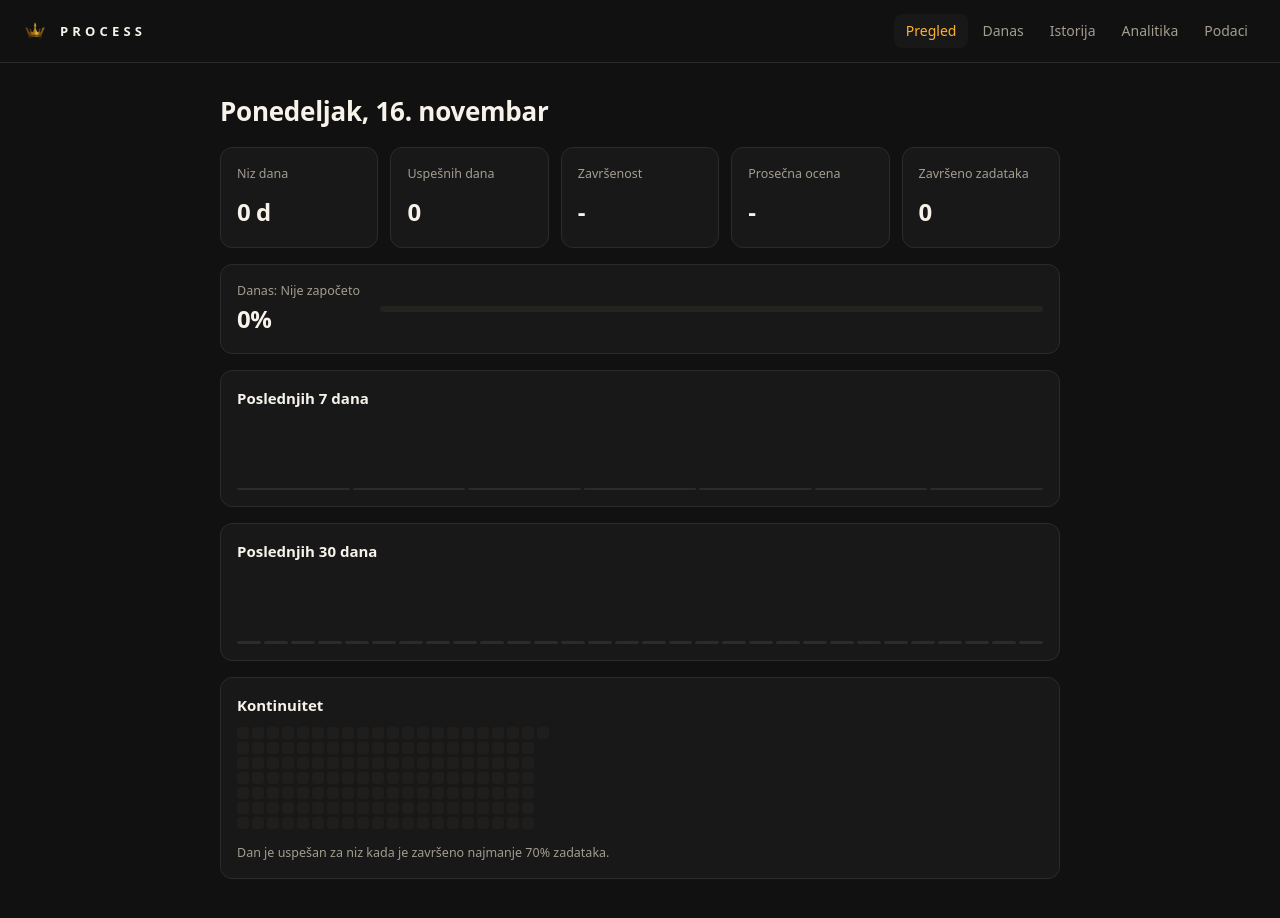
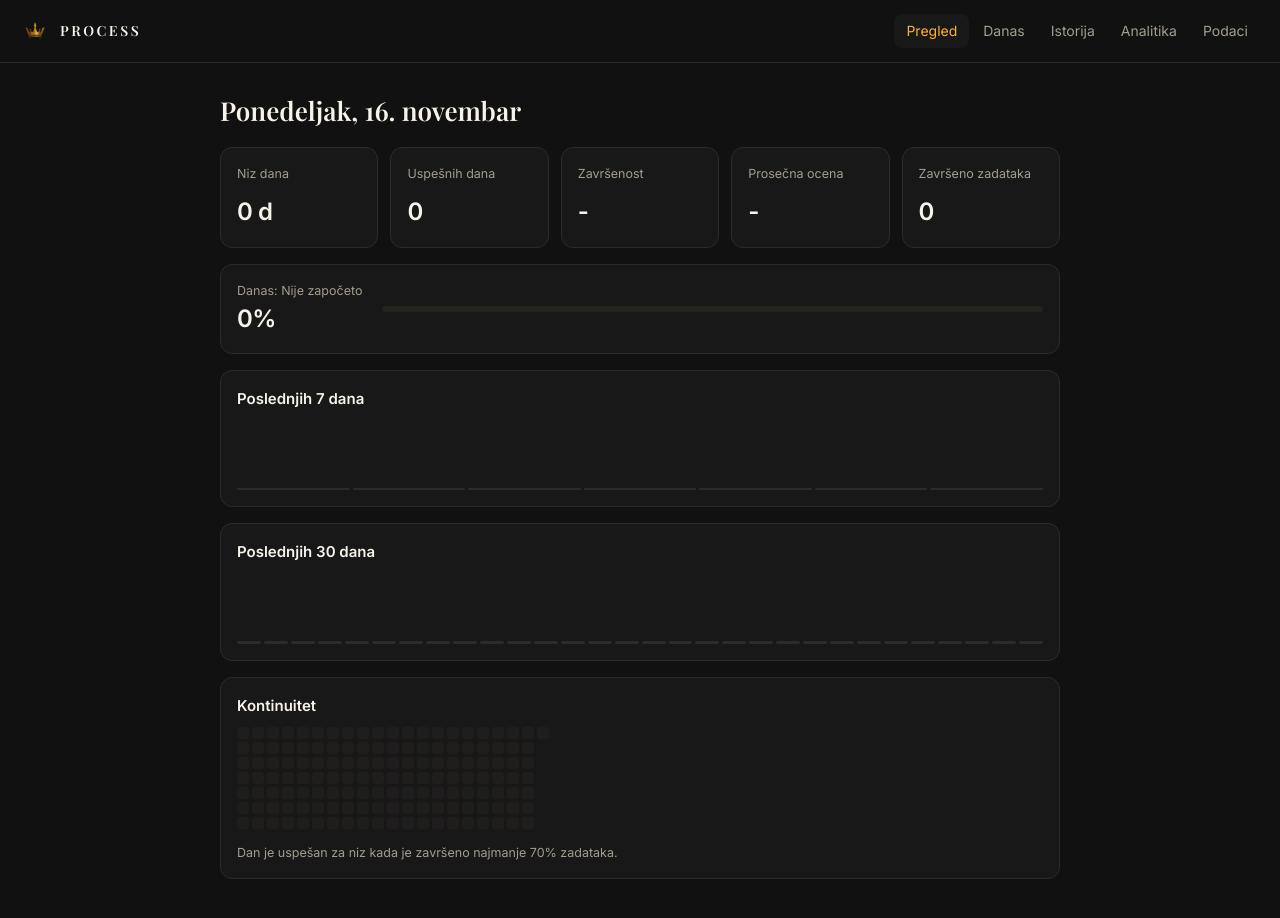
Before and after one commit to DaliborSuvajcevic/Process, a plain HTML site: page index.html in a window 1280 px wide. Drawn offline with nearby package versions, Linux system fonts and the light colour scheme.

Commit message:
Add Playfair Display + Inter brand fonts for logo and headings

```diff
--- a/index.html
+++ b/index.html
@@ -8,7 +8,9 @@
 <title>PROCESS</title>
 <link rel="icon" type="image/png" href="assets/crown.png">
 <link rel="apple-touch-icon" href="assets/crown.png">
-<link rel="stylesheet" href="style.css?v=2">
+<link rel="preconnect" href="https://fonts.googleapis.com">
+<link href="https://fonts.googleapis.com/css2?family=Playfair+Display:wght@500;600&family=Inter:wght@400;500;600;700&display=swap" rel="stylesheet">
+<link rel="stylesheet" href="style.css?v=3">
 </head>
 <body>
 <header><div class="brand"><img src="assets/crown.png" alt="The Golden Circle" width="30" height="30"><b class="logo">PROCESS</b></div><nav id="nav"></nav></header>
--- a/style.css
+++ b/style.css
@@ -1,16 +1,16 @@
 :root{--bg:#111111;--card:#181818;--bd:#2c2b28;--tx:#F7F3EA;--mut:#a39d8f;--ac:#FFB132;--bad:#e5877c;--warn:#FFB132;--fld:#141414;--btn:#1f1e1c;--btnh:#2a2824;color-scheme:dark}
 *{box-sizing:border-box}
-body{margin:0;background:var(--bg);color:var(--tx);font:15px/1.55 system-ui,-apple-system,"Segoe UI",sans-serif;padding-top:env(safe-area-inset-top,0px)}
+body{margin:0;background:var(--bg);color:var(--tx);font:15px/1.55 "Inter",system-ui,-apple-system,"Segoe UI",sans-serif;padding-top:env(safe-area-inset-top,0px)}
 header{display:flex;align-items:center;justify-content:space-between;padding:14px 20px;border-bottom:1px solid var(--bd);position:sticky;top:env(safe-area-inset-top,0px);background:var(--bg);z-index:5}
 .brand{display:flex;align-items:center;gap:10px}
 .brand img{height:30px;width:30px;object-fit:contain;display:block}
-.logo{letter-spacing:.32em;font-size:13px}
+.logo{font-family:"Playfair Display",Georgia,serif;letter-spacing:.18em;font-size:14px;font-weight:600}
 nav{display:flex;gap:2px}
 nav a{color:var(--mut);text-decoration:none;padding:6px 12px;border-radius:8px;font-size:14px;transition:.15s}
 nav a:hover{color:var(--tx);background:var(--card)}
 nav a.on{color:var(--ac);background:var(--card)}
 main{max-width:880px;margin:0 auto;padding:28px 20px 100px;display:grid;gap:16px}
-h1{font-size:26px;font-weight:600;margin:0;letter-spacing:-.01em}
+h1{font-family:"Playfair Display",Georgia,serif;font-size:26px;font-weight:600;margin:0;letter-spacing:0}
 h1::first-letter{text-transform:uppercase}
 h2{font-size:15px;font-weight:600;margin:0}
 h3{font-size:13px;color:var(--mut);margin:16px 0 4px;font-weight:600}
```
